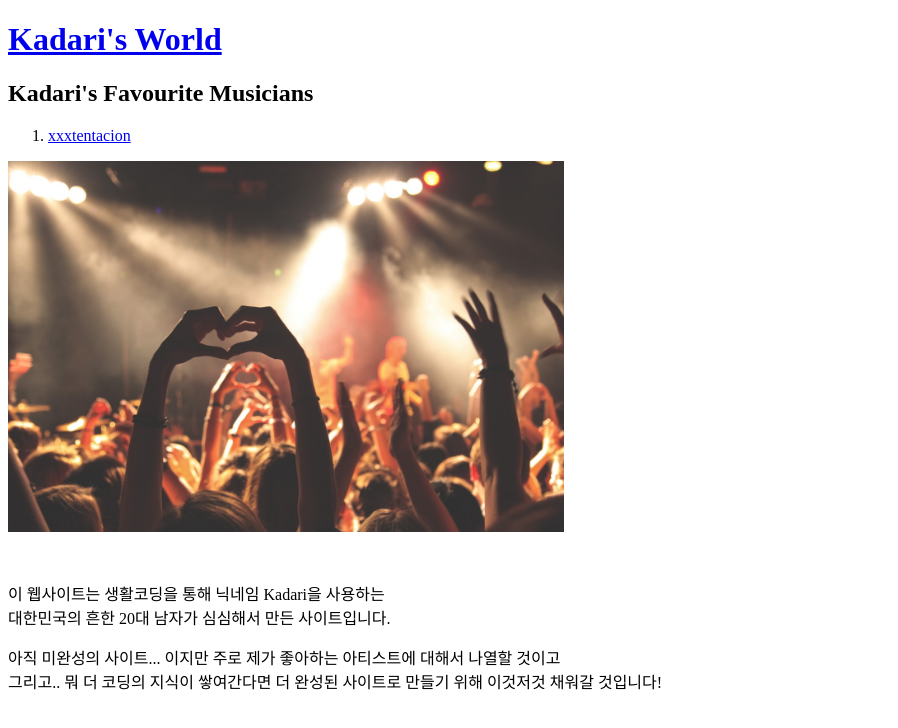
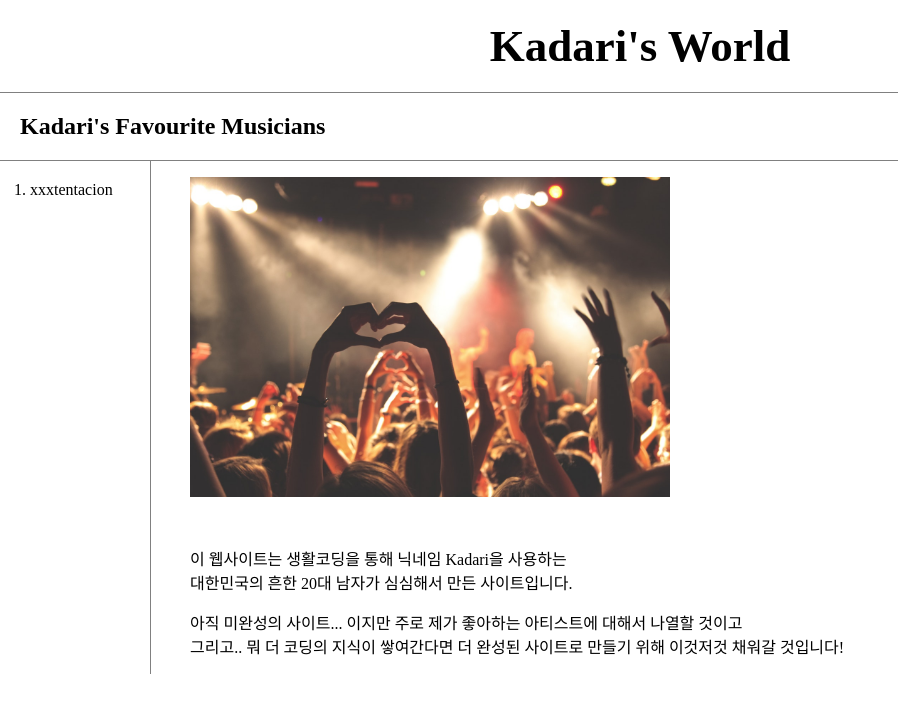
Before and after one commit to su4060/Kadari-World, a plain HTML site: page index.html in a window 1280 px wide. Shown: the whole page, without its empty margins (0-898 px from the left). Drawn offline with Linux system fonts and the light colour scheme; a script that the page names is missing.

Commit message:
Update index.html

```diff
--- a/index.html
+++ b/index.html
@@ -4,6 +4,58 @@
   <title>Kadari's world</title>
   <meta charset="utf-8">
 
+  <style>
+  #active {
+    color:red;
+  }
+  a{
+    color:black;
+    text-decoration: none;
+  }
+  h1{
+    font-size:45px;
+    text-align:center;
+    border-bottom:1px solid gray;
+    margin:0;
+    padding:20px;
+  }
+  h2{
+    border-bottom:1px solid grey;
+    padding:20px;
+    margin:0
+  }
+  ol{
+    border-right:1px solid grey;
+    width:100px;
+    margin:0;
+    padding:20px;
+  }
+  body{
+    margin:0
+  }
+  #grid{
+    display: grid;
+    grid-template-columns: 150px 1fr;
+  }
+  #grid ol{
+    padding-left:30px;
+  }
+  #grid #article{
+    padding-left:40px;
+  }
+  @media(max-widht:800px){
+    #grid:(
+      display:none;
+      )
+      ol{
+      h{[
+        border-right:none
+        ]}
+      }
+
+      }
+  }
+  </style>
   <!-- Global site tag (gtag.js) - Google Analytics -->
 <script async src="https://www.googletagmanager.com/gtag/js?id=UA-116123291-1"></script>
 <script>
@@ -20,11 +72,15 @@
 <h1><a href="index.html">Kadari's World</a>
 </h1>
 <h2>Kadari's Favourite Musicians</h2>
+
+<div id="grid">
+
   <ol>
     <li><a href="2.html">xxxtentacion</a>
     </li>
   </ol>
 
+  <div id="article">
   <p>
   <img src="photo.jpg" width="44%">
 </p><p style="margin-top:45px;"> 이 웹사이트는 생활코딩을 통해 닉네임 Kadari을 사용하는 <br>
```
